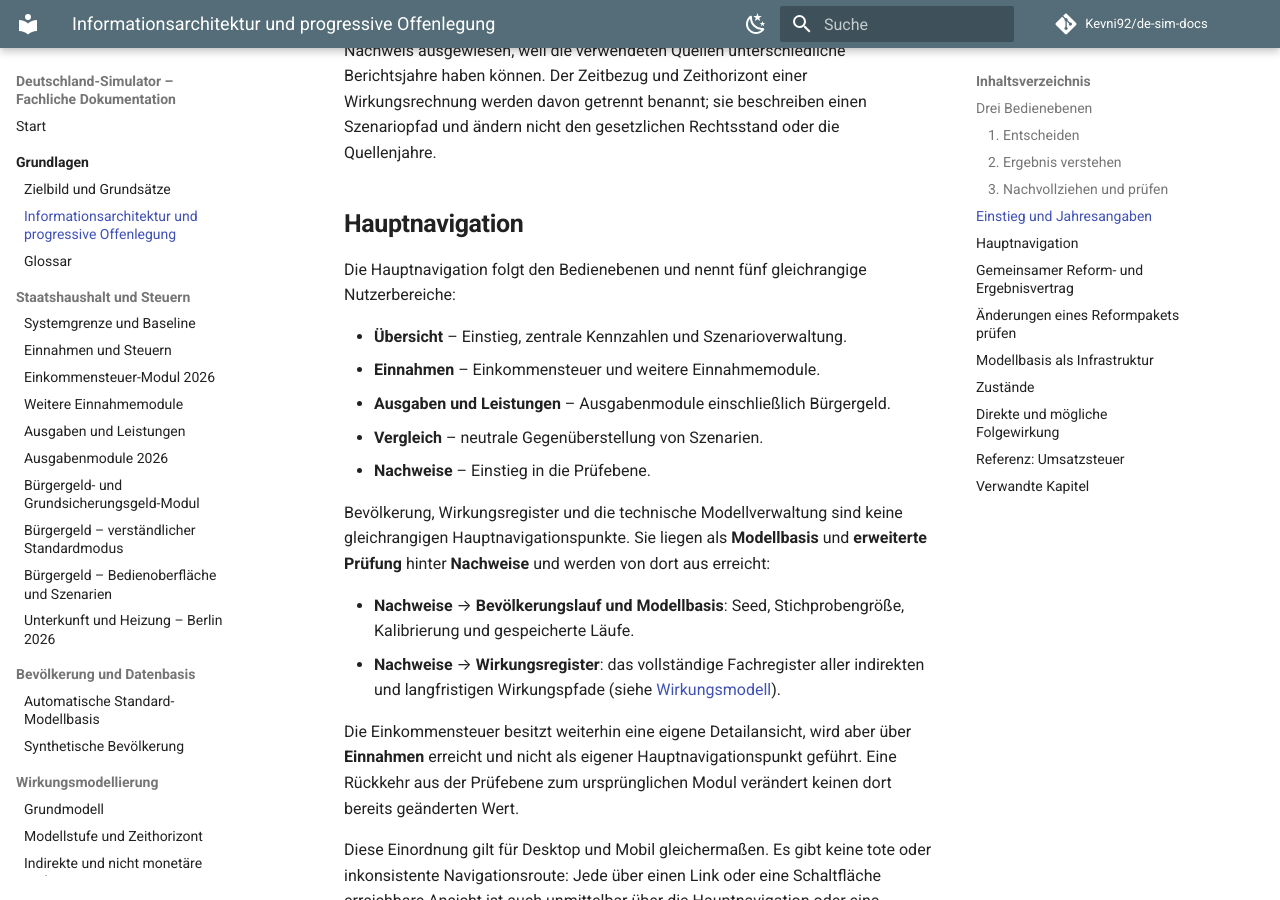
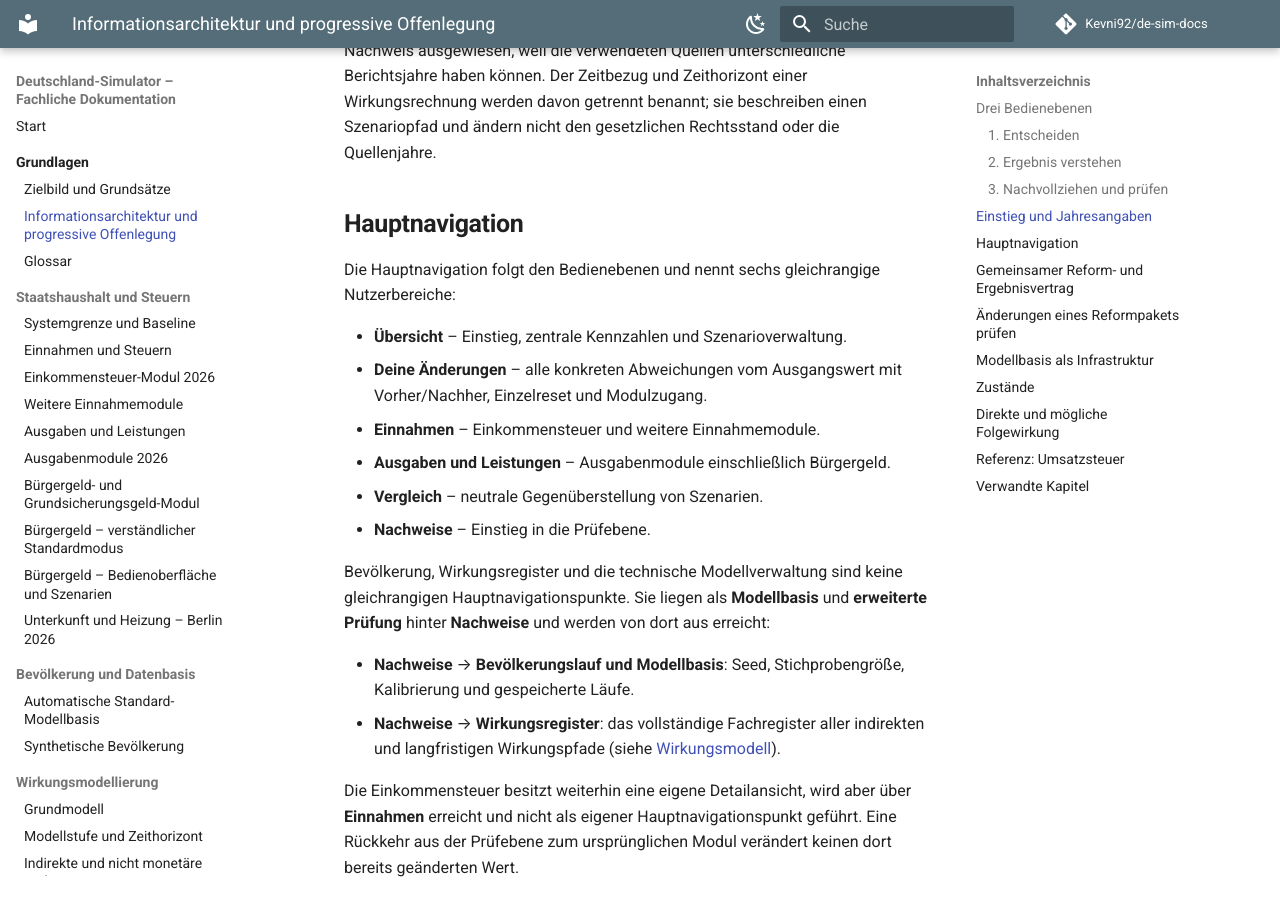
Before and after one commit to Kevni92/de-sim-docs, an MkDocs documentation site: the page built from docs/01-produkt/informationsarchitektur-und-progressive-offenlegung.md, in a window 1280 px wide and 900 px high, scrolled down 1513 px. Built offline with MkDocs 1.6.1 and Material for MkDocs 9.7.7, drawn with Linux system fonts in a browser that asks for light colours; comment, search, counter and statistics services are not loaded.

Commit message:
docs: add scenario changes to main navigation

```diff
--- a/docs/01-produkt/informationsarchitektur-und-progressive-offenlegung.md
+++ b/docs/01-produkt/informationsarchitektur-und-progressive-offenlegung.md
@@ -48,9 +48,10 @@ Ein globales Datenjahr gibt es nicht. Der Datenstand wird je Kennzahl in deren N
 
 ## Hauptnavigation
 
-Die Hauptnavigation folgt den Bedienebenen und nennt fünf gleichrangige Nutzerbereiche:
+Die Hauptnavigation folgt den Bedienebenen und nennt sechs gleichrangige Nutzerbereiche:
 
 - **Übersicht** – Einstieg, zentrale Kennzahlen und Szenarioverwaltung.
+- **Deine Änderungen** – alle konkreten Abweichungen vom Ausgangswert mit Vorher/Nachher, Einzelreset und Modulzugang.
 - **Einnahmen** – Einkommensteuer und weitere Einnahmemodule.
 - **Ausgaben und Leistungen** – Ausgabenmodule einschließlich Bürgergeld.
 - **Vergleich** – neutrale Gegenüberstellung von Szenarien.
```
